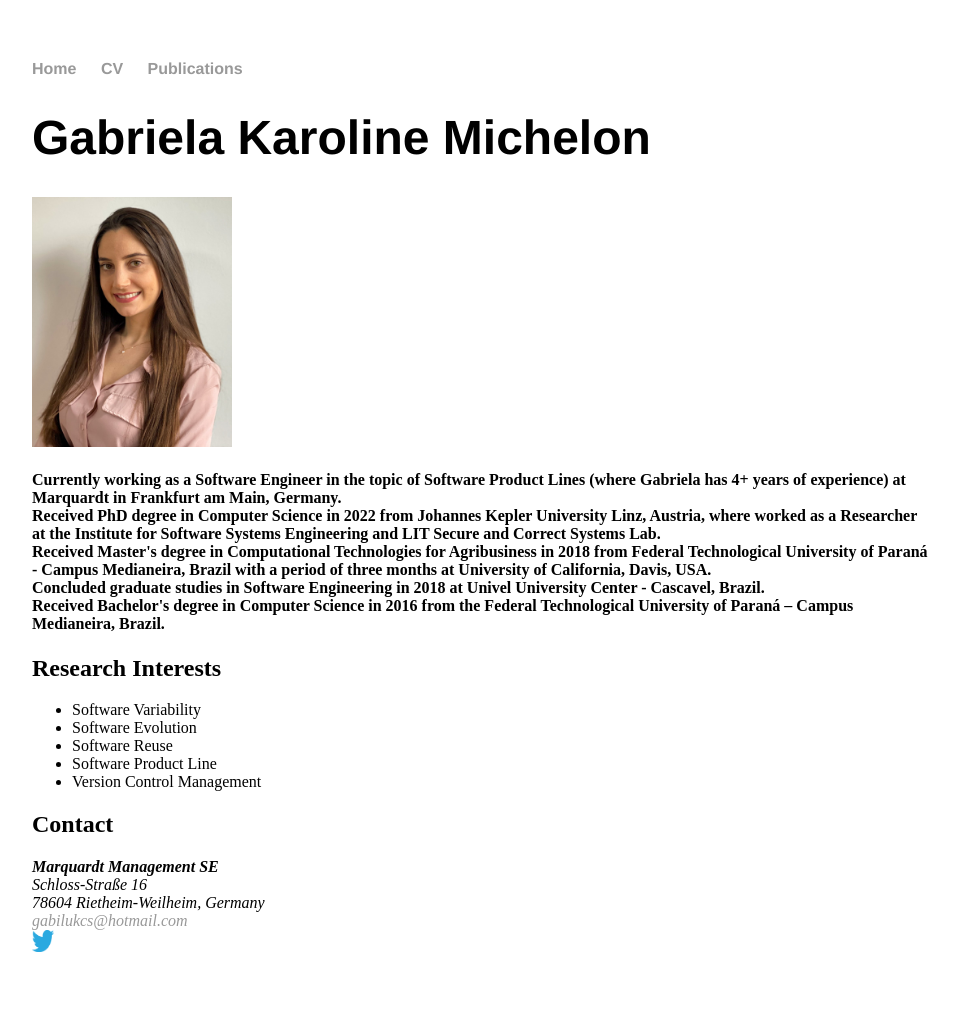
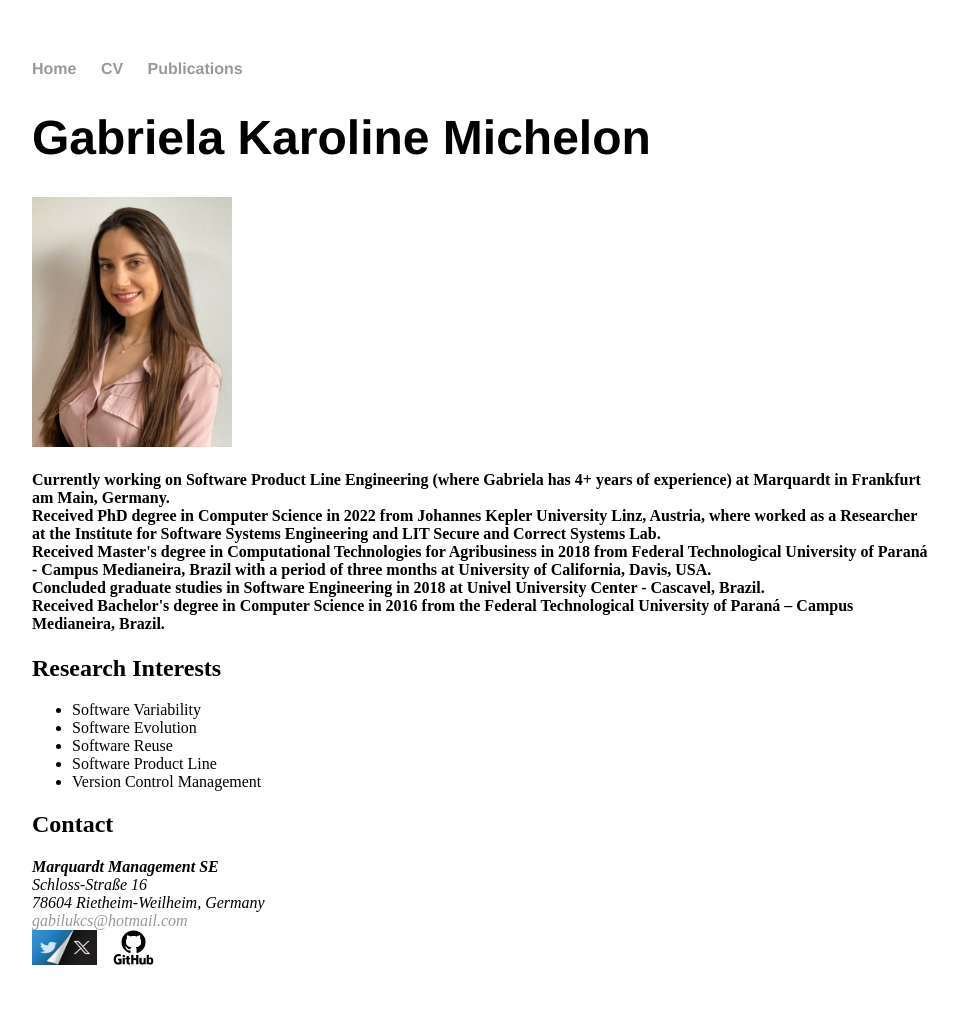
Before and after one commit to GabrielaMichelon/gabrielamichelon.github.io, a Jekyll site: the page index.html, which Jekyll copies as it is, in a window 1280 px wide. Shown: the whole page, without its empty margins (160-1118 px from the left). Built offline with Jekyll 4.4.1, drawn with Linux system fonts in a browser that asks for light colours.

Commit message:
update bio

```diff
--- a/index.html
+++ b/index.html
@@ -20,7 +20,7 @@
 					<p><img src="img/pic.jpg" width="200" height="250" style="vertical-align:middle;margin:0px 0px">
 				</div>
 				<div class="span10">
-					<h4> Currently working as a Software Engineer in the topic of Software Product Lines (where Gabriela has 4+ years of experience) at Marquardt in Frankfurt am Main, Germany.<br>
+					<h4> Currently working on Software Product Line Engineering (where Gabriela has 4+ years of experience) at Marquardt in Frankfurt am Main, Germany.<br>
 					Received PhD degree in Computer Science in 2022 from Johannes Kepler University Linz, Austria, where worked as a Researcher at the Institute for Software Systems Engineering and LIT Secure and Correct Systems Lab.<br>
 					Received Master's degree in Computational Technologies for Agribusiness in 2018 from Federal Technological University of Paraná - Campus Medianeira, Brazil with a period of three months at University of California, Davis, USA.<br>
 					Concluded graduate studies in Software Engineering in 2018 at Univel University Center - Cascavel, Brazil.<br>
@@ -39,7 +39,8 @@
 					Schloss-Straße 16<br>
 					78604 Rietheim-Weilheim, Germany<br>
 					<a href="mailto:gabilukcs@hotmail.com">gabilukcs@hotmail.com</a> <br>
-					<a href="https://twitter.com/GabiKMichelon"><img src="img/twitter_bird_logo_.png" alt="HTML tutorial" width="22" height="22" /></a>
+					<a href="https://twitter.com/GabiKMichelon"><img src="img/twitter_bird_x_logo.jpeg" alt="HTML tutorial" width="65" height="35" /></a>
+					<a href="https://github.com/GabrielaMichelon"><img src="img/GitHub_logo.png" alt="HTML tutorial" width="65" height="35" /></a>
 					<br>
 					</address>
 
```
Also changed, not shown: img/GitHub_logo.png (added), img/twitter_bird_x_logo.jpeg (added).
